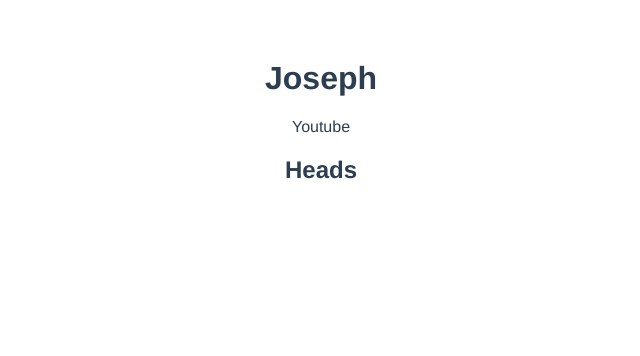
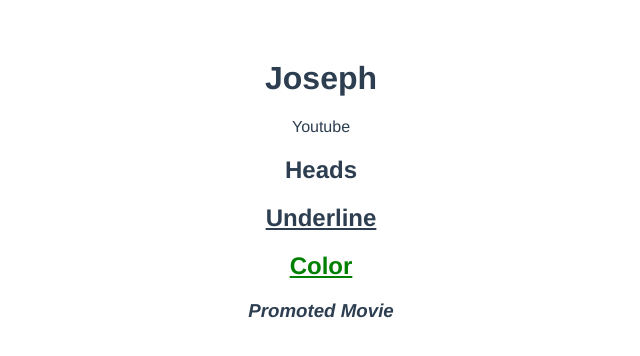
Before and after one commit to salacsoft/vue3-lessons, a Vue app: page / in a window 1280 px wide. Shown: the top 356 px of the page, without its empty margins (319-959 px from the left). Built offline with nearby package versions, Linux system fonts and the light colour scheme.

Commit message:
Binding classes

```diff
--- a/src/App.vue
+++ b/src/App.vue
@@ -3,6 +3,9 @@
     <h1>{{name}}</h1>
     <div v-text="channel"></div>
     <h2 v-bind:id="headingId">Heads</h2>
+    <h2 className="underline">Underline</h2>
+    <h2 class="underline" v-bind:class="txtColor">Color</h2>
+    <h3 v-bind:Class="isPromoted && 'promoted' ">Promoted Movie</h3>
   </div>
 </template>
 
@@ -14,7 +17,9 @@
      return {
        name: "Joseph",
        channel: "Youtube",
-       headingId: "heading"
+       headingId: "heading",
+       txtColor: "green",
+       isPromoted: true
      }
    }
   }
@@ -29,4 +34,15 @@
     color: #2c3e50;
     margin-top: 60px;
   }
+  .underline {
+    text-decoration: underline;
+  }
+
+  .green {
+    color: green;
+  }
+
+  .promoted {
+    font-style: italic;
+  }
 </style>
```
